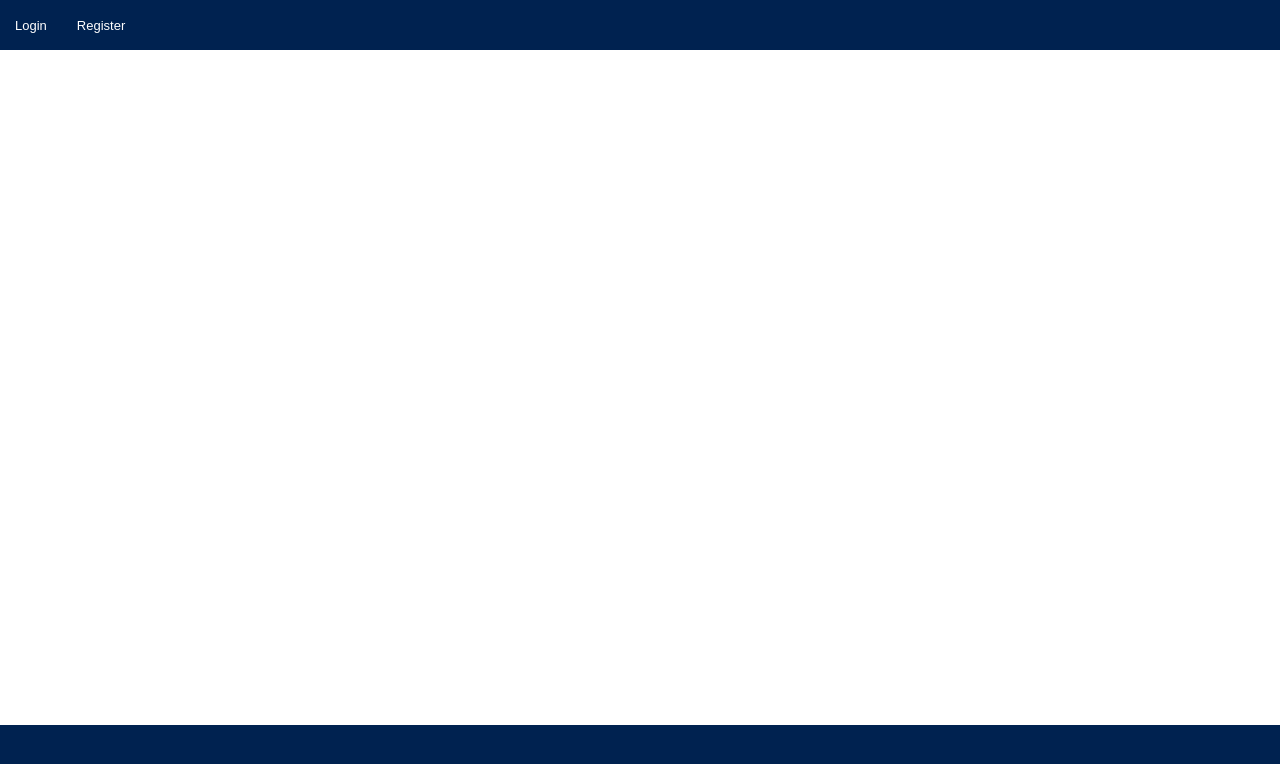
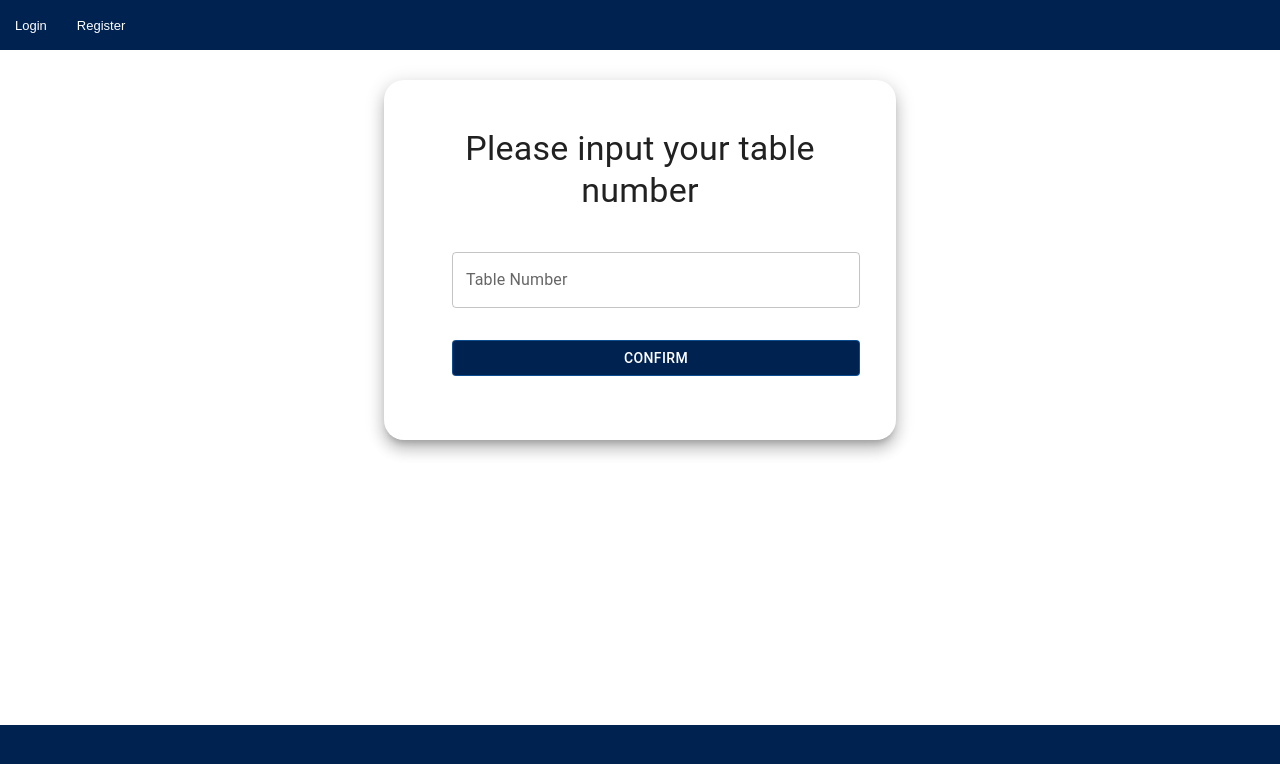
Before and after one commit to JStarL/capstone-project, a React (Create React App) app in the folder frontend/my-app/: page /tablenumber in a window 1280 px wide. Before the commit this address had no page. Shown: the top 764 px of the page. Built offline with nearby package versions, Linux system fonts and the light colour scheme.

Commit message:
Working on skeletons for table selection and searching restaurant

```diff
--- a/frontend/my-app/src/App.jsx
+++ b/frontend/my-app/src/App.jsx
@@ -15,6 +15,8 @@ import CustomerOrStaff from './pages/CustomerOrStaff';
 import FoodItemPage from './pages/FoodItemPage';
 import makeRequest from './makeRequest';
 import { StyledButton } from './pages/CustomerOrStaff';
+import SelectTableNumber from './pages/SelectTableNumber';
+import SearchRestaurant from './pages/SearchRestaurant';
 
 function App() {
   const [id, setId] = React.useState(null);
@@ -105,6 +107,8 @@ function App() {
             <Route path='/' element={<CustomerOrStaff />} />
             <Route path='/login' element={<ManagerLoginPage onSuccess={login} />} />
             <Route path='/register' element={<RegisterPage onSuccess={login} />} />
+            <Route path='/searchrestaurant' element={<SearchRestaurant />} />
+            <Route path='/tablenumber' element={<SelectTableNumber />} />
             <Route path='/addstaff' element={<AddStaffPage />} />
             <Route path='/manager/menu/:menuId' element={<ManagerMenuPage />} />
             <Route path='/manager/addnewmenuitem/:menuId/:categoryName/:categoryId' element={<NewMenuItemPage />} />
--- a/frontend/my-app/src/pages/CustomerMenuPage.jsx
+++ b/frontend/my-app/src/pages/CustomerMenuPage.jsx
@@ -75,7 +75,7 @@ function CustomerMenuPage() {
   if (!categories || !Array.isArray(categories)) return <>loading...</>;
 
   return <>
-    <Typography className='h4' variant="h4" gutterBottom>Customer Menu Page - {currentSelectedCategory} with ID: {currentSelectedCategoryId}</Typography>
+    <Typography className='h4' variant="h4" gutterBottom>Customer Menu Page - {currentSelectedCategory}</Typography>
 
     <div style={{ display: 'flex', flexDirection: 'row' }}>
       <div style={{ width: '20%', backgroundColor: 'white', display: 'flex', flexDirection: 'column', alignItems: 'center' }}>
--- a/frontend/my-app/src/pages/CustomerOrStaff.jsx
+++ b/frontend/my-app/src/pages/CustomerOrStaff.jsx
@@ -21,7 +21,7 @@ function CustomerOrStaff() {
     const timestamp = Math.floor(Date.now() / 1000);
     localStorage.setItem('session_id', timestamp);
     console.log(timestamp);
-    navigate('/customer/1');
+    navigate('/searchrestaurant');
   }
 
   return (
--- /dev/null
+++ b/frontend/my-app/src/pages/SearchRestaurant.jsx
@@ -0,0 +1,29 @@
+import React from 'react';
+import { Typography, Paper, Grid, TextField } from '@mui/material';
+import { useNavigate } from 'react-router-dom';
+import { StyledButton } from './CustomerOrStaff';
+
+function SearchRestaurant() {
+	const navigate = useNavigate();
+	const [menuId, setMenuId] = React.useState(1)
+
+	function selectRestaurant() {
+		// set menu id in local storage
+		localStorage.setItem('menu_id', menuId)
+		// forward user to select table number
+		navigate('/tablenumber')
+	}
+
+	return (
+		<div className='login-page' sx={{ alignItems: 'center' }}>
+			<Paper elevation={10} sx={{ p: 6, borderRadius: '20px', width: '40%' }}>
+				<Typography sx={{ mb: 3 }} variant="h4" gutterBottom>Search Restaurant at the moment just defaults to menu_id: 1</Typography>
+				<StyledButton sx={{ m: 2, width: '100%' }} variant="outlined" onClick={() => selectRestaurant()}>
+					Confirm
+				</StyledButton>
+			</Paper>
+		</div>
+	);
+}
+
+export default SearchRestaurant;
--- /dev/null
+++ b/frontend/my-app/src/pages/SelectTableNumber.jsx
@@ -0,0 +1,40 @@
+import React from 'react';
+import { Typography, Paper, Grid, TextField } from '@mui/material';
+import { useNavigate } from 'react-router-dom';
+import { StyledButton } from './CustomerOrStaff';
+
+function SelectTableNumber() {
+	const navigate = useNavigate();
+	const [tableNumber, setTableNumber] = React.useState('');
+
+	function selectTableNumber() {
+		// set menu id in local storage
+		localStorage.setItem('table_number', tableNumber)
+		// forward user to select table number
+		navigate(`/customer/${localStorage.getItem('menu_id')}`)
+	}
+	return (
+		<div className='login-page' sx={{ alignItems: 'center' }}>
+			<Paper elevation={10} sx={{ p: 6, borderRadius: '20px', width: '40%' }}>
+				<Typography sx={{ mb: 3 }} variant="h4" gutterBottom>Please input your table number</Typography>
+				<Grid container spacing={2} justifyContent="space-evenly">
+					<Grid item>
+						<TextField
+							label="Table Number"
+							type="number"
+							inputProps={{ min: 0 }}
+							sx={{m:2, width: '100%'}}
+							value={tableNumber}
+              onChange={e => setTableNumber(e.target.value)}
+						/>
+						<StyledButton sx={{m:2, width:'100%'}} variant="outlined" onClick={() => selectTableNumber()}>
+							Confirm
+						</StyledButton>
+					</Grid>
+				</Grid>
+			</Paper>
+		</div>
+	);
+}
+
+export default SelectTableNumber;
```
